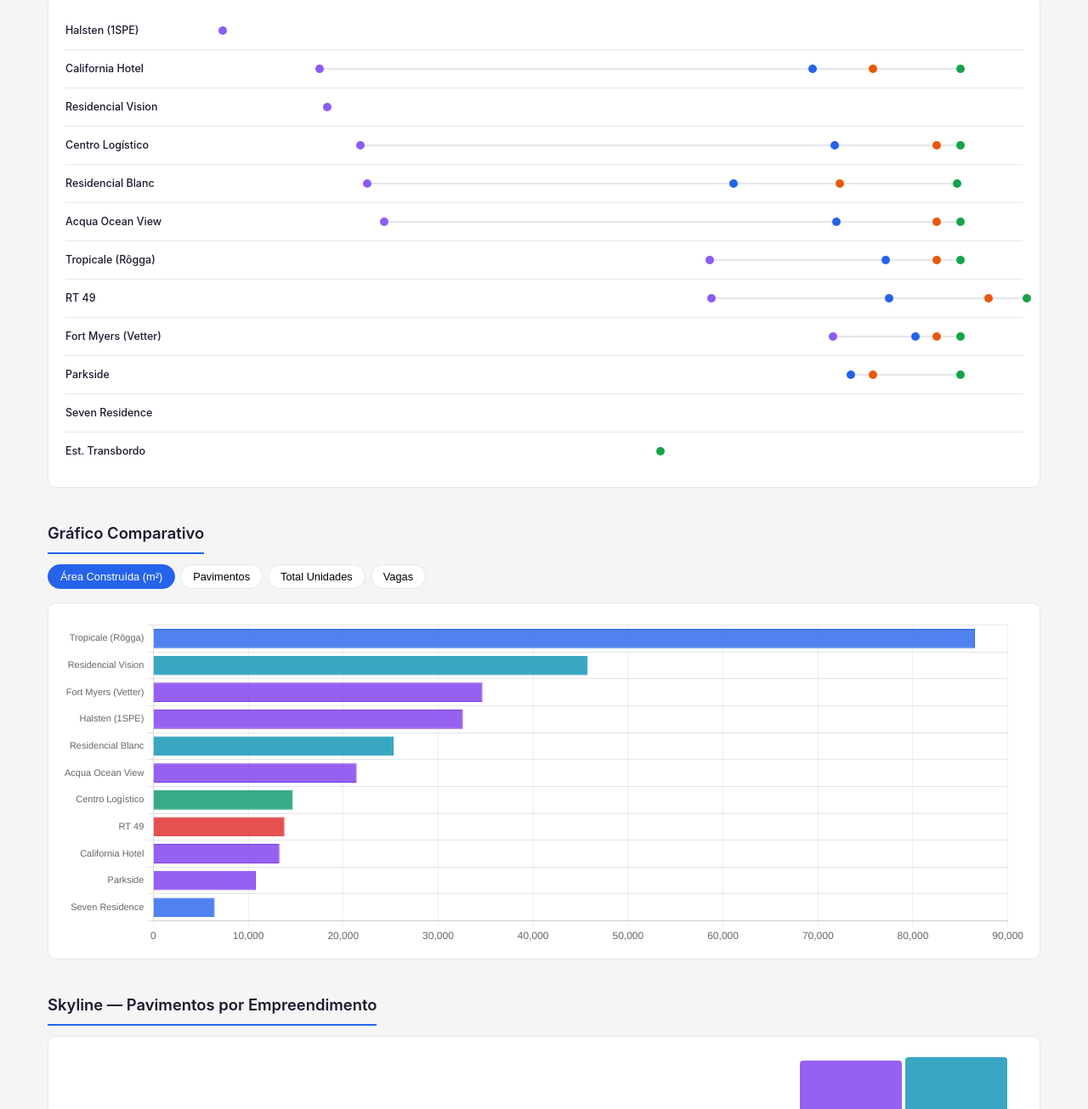
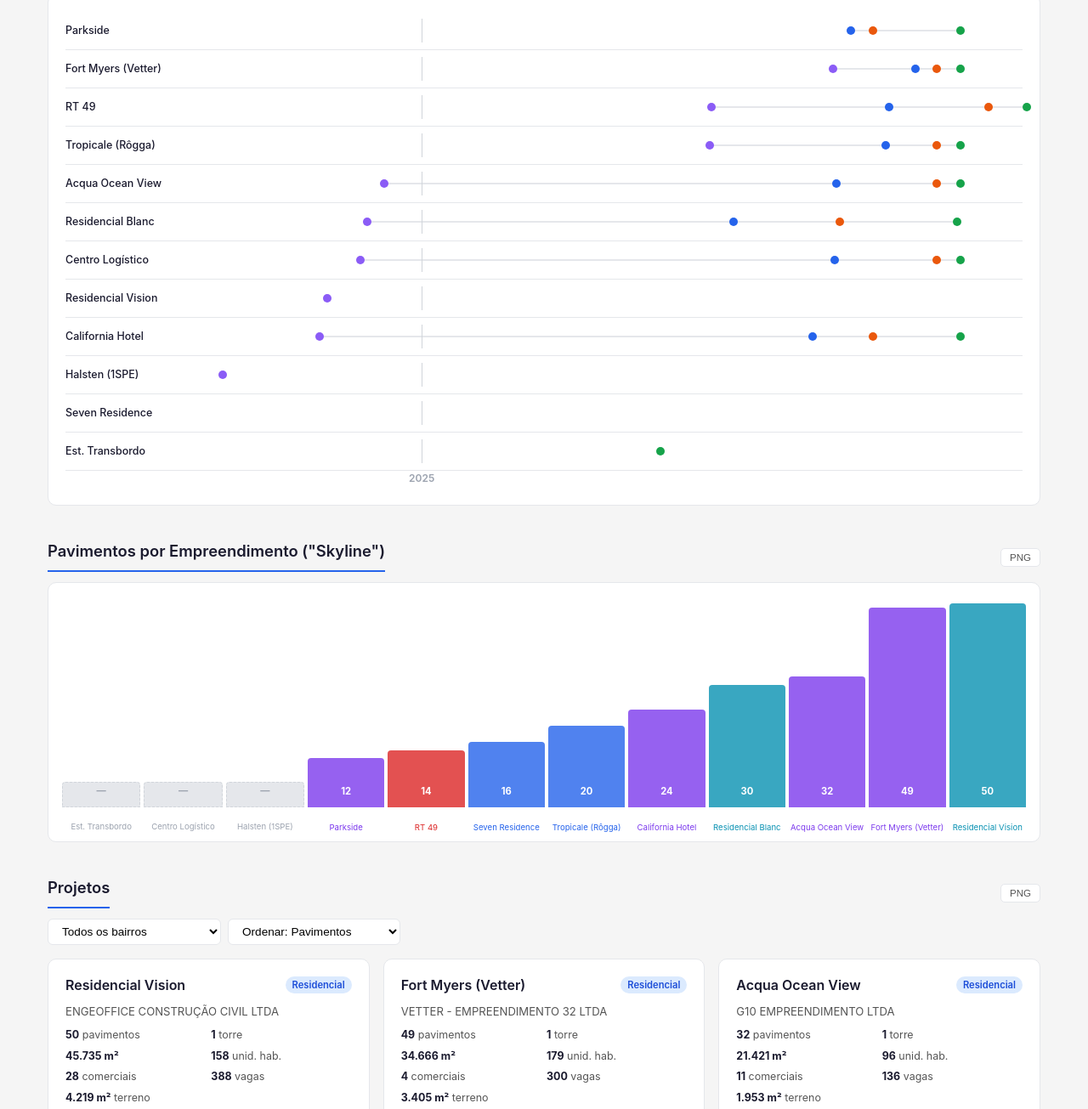
Before and after one commit to tiagovignatti/penha-concidade, a plain HTML site: page docs/index.html in a window 1280 px wide. Shown: the part 337-1642 px from the top of the page at 85% size. Drawn offline with nearby package versions, Linux system fonts and the light colour scheme.

Commit message:
Add per-section PNG export with attribution, remove global PDF/PNG export
Replace global export buttons with small per-section PNG buttons.
Each export includes attribution footer and hides the button itself.
Reorder sections: timeline, skyline, cards, chart. Show all 12
projects in skyline and chart. Remove jsPDF dependency.

```diff
--- a/docs/index.html
+++ b/docs/index.html
@@ -6,7 +6,6 @@
 <title>PUBLICAÇÕES EIV/RIV - CONCIDADE Penha/SC</title>
 <script src="https://cdn.jsdelivr.net/npm/chart.js@4.4.7/dist/chart.umd.min.js"></script>
 <script src="https://cdn.jsdelivr.net/npm/html2canvas@1.4.1/dist/html2canvas.min.js"></script>
-<script src="https://cdn.jsdelivr.net/npm/jspdf@2.5.2/dist/jspdf.umd.min.js"></script>
 <style>
 :root {
   --bg: #f5f5f5;
@@ -41,18 +40,24 @@ body {
 }
 .header h1 { font-size: 1.5rem; color: var(--text); }
 .header .subtitle { font-size: 0.9rem; color: var(--text-secondary); margin-top: 4px; }
-.export-btns { display: flex; gap: 8px; }
-.export-btns button {
-  padding: 8px 16px;
+.section-header {
+  display: flex;
+  justify-content: space-between;
+  align-items: center;
+  margin-bottom: 12px;
+}
+.section-header .section-title { margin-bottom: 0; }
+.section-export button {
+  padding: 4px 10px;
   border: 1px solid var(--border);
-  border-radius: 6px;
+  border-radius: 5px;
   background: var(--card-bg);
   cursor: pointer;
-  font-size: 0.85rem;
-  font-weight: 500;
+  font-size: 0.72rem;
+  color: var(--text-secondary);
   transition: background 0.2s;
 }
-.export-btns button:hover { background: var(--accent-light); }
+.section-export button:hover { background: var(--accent-light); color: var(--accent); }
 
 /* Summary Cards */
 .summary {
@@ -353,18 +358,14 @@ body {
       <h1>PUBLICAÇÕES EIV/RIV - CONCIDADE Penha/SC</h1>
       <div class="subtitle">Dados extraídos dos Relatórios de Impacto de Vizinhança publicados pelo Conselho Municipal da Cidade</div>
     </div>
-    <div class="export-btns">
-      <button onclick="exportPNG()">PNG</button>
-      <button onclick="exportPDF()">PDF</button>
-    </div>
   </div>
 
   <!-- Summary -->
   <div class="summary" id="summary"></div>
 
   <!-- Timeline -->
-  <div class="timeline-section">
-    <div class="section-title">Linha do Tempo</div>
+  <div class="timeline-section" id="sec-timeline">
+    <div class="section-header"><div class="section-title">Linha do Tempo</div><div class="section-export"><button onclick="exportSection('sec-timeline')">PNG</button></div></div>
     <div class="timeline-legend">
       <span class="legend-protocolo">Requerimento</span>
       <span class="legend-audiencia">Audiência Pública</span>
@@ -374,24 +375,15 @@ body {
     <div class="timeline-container" id="timeline"></div>
   </div>
 
-  <!-- Chart -->
-  <div class="chart-section">
-    <div class="section-title">Gráfico Comparativo</div>
-    <div class="chart-toggles" id="chart-toggles"></div>
-    <div class="chart-container">
-      <canvas id="barChart"></canvas>
-    </div>
-  </div>
-
   <!-- Skyline -->
-  <div class="skyline-section">
-    <div class="section-title">Skyline — Pavimentos por Empreendimento</div>
+  <div class="skyline-section" id="sec-skyline">
+    <div class="section-header"><div class="section-title">Pavimentos por Empreendimento ("Skyline")</div><div class="section-export"><button onclick="exportSection('sec-skyline')">PNG</button></div></div>
     <div class="skyline" id="skyline"></div>
   </div>
 
   <!-- Project Cards -->
-  <div class="cards-section">
-    <div class="section-title">Projetos</div>
+  <div class="cards-section" id="sec-cards">
+    <div class="section-header"><div class="section-title">Projetos</div><div class="section-export"><button onclick="exportSection('sec-cards')">PNG</button></div></div>
     <div class="filter-sort">
       <select id="filterBairro"><option value="">Todos os bairros</option></select>
       <select id="sortBy">
@@ -403,6 +395,15 @@ body {
       </select>
     </div>
     <div class="cards-grid" id="cards-grid"></div>
+  </div>
+
+  <!-- Chart -->
+  <div class="chart-section" id="sec-chart">
+    <div class="section-header"><div class="section-title">Gráfico Comparativo</div><div class="section-export"><button onclick="exportSection('sec-chart')">PNG</button></div></div>
+    <div class="chart-toggles" id="chart-toggles"></div>
+    <div class="chart-container">
+      <canvas id="barChart"></canvas>
+    </div>
   </div>
 
   <!-- Footer -->
@@ -556,8 +557,7 @@ function setChartMode(mode) {
 }
 
 function updateChart() {
-  const building = DATA.filter(p => p.categoria !== 'certidao_uso_solo')
-    .map(p => ({ ...p, unid_total: totalUnits(p) }))
+  const building = DATA.map(p => ({ ...p, unid_total: totalUnits(p) }))
     .sort((a, b) => (b[currentMode] || 0) - (a[currentMode] || 0));
 
   const labels = building.map(p => shortName(p));
@@ -601,21 +601,32 @@ function updateChart() {
 
 // ----- Skyline -----
 function renderSkyline() {
-  const building = DATA.filter(p => p.pavimentos && p.pavimentos > 0)
-    .sort((a, b) => (a.pavimentos || 0) - (b.pavimentos || 0));
-  const maxPav = Math.max(...building.map(p => p.pavimentos));
+  const all = [...DATA].sort((a, b) => (a.pavimentos || 0) - (b.pavimentos || 0));
+  const maxPav = Math.max(...all.map(p => p.pavimentos || 0));
   const maxH = 240;
 
   const el = document.getElementById('skyline');
-  el.innerHTML = building.map(p => {
-    const h = Math.max(30, (p.pavimentos / maxPav) * maxH);
+  el.innerHTML = all.map(p => {
+    const pav = p.pavimentos || 0;
     const color = bairroColor(p.bairro);
     const torres = p.torres || 1;
     const torreLabel = torres > 1 ? ` (${torres}t)` : '';
+
+    if (pav === 0) {
+      return `
+        <div class="skyline-bar" style="height:30px; background:#e5e7eb; border:1px dashed #d1d5db;"
+             title="${shortName(p)}: sem dados de pavimentos">
+          <span class="floors" style="color:#9ca3af">—</span>
+          <span class="name" style="position:absolute;bottom:-30px;color:#9ca3af">${shortName(p)}</span>
+        </div>
+      `;
+    }
+
+    const h = Math.max(30, (pav / maxPav) * maxH);
     return `
       <div class="skyline-bar" style="height:${h}px; background:${color}cc;"
-           title="${shortName(p)}: ${p.pavimentos} pav${torreLabel}">
-        <span class="floors">${p.pavimentos}</span>
+           title="${shortName(p)}: ${pav} pav${torreLabel}">
+        <span class="floors">${pav}</span>
         <span class="name" style="position:absolute;bottom:-30px;color:${color}">${shortName(p)}</span>
       </div>
     `;
@@ -718,11 +729,11 @@ function renderTimeline() {
     return ((d - minDate) / range) * 100;
   }
 
-  // Sort by protocol date (earliest first)
+  // Sort by protocol date (latest first)
   projects.sort((a, b) => {
-    const da = parseDate(a.data_protocolo) || parseDate(a.data_audiencia_publica) || new Date(9999, 0);
-    const db = parseDate(b.data_protocolo) || parseDate(b.data_audiencia_publica) || new Date(9999, 0);
-    return da - db;
+    const da = parseDate(a.data_protocolo) || parseDate(a.data_audiencia_publica) || new Date(0);
+    const db = parseDate(b.data_protocolo) || parseDate(b.data_audiencia_publica) || new Date(0);
+    return db - da;
   });
 
   const el = document.getElementById('timeline');
@@ -753,43 +764,64 @@ function renderTimeline() {
       </div>
     `;
   }).join('');
+
+  // Year markers — vertical lines + labels
+  const yearMarkers = [];
+  for (let y = minDate.getFullYear(); y <= maxDate.getFullYear() + 1; y++) {
+    const jan1 = new Date(y, 0, 1);
+    const pos = ((jan1 - minDate) / range) * 100;
+    if (pos > 0 && pos < 100) {
+      yearMarkers.push({ year: y, pos });
+    }
+  }
+
+  // Inject year lines into each timeline row
+  const rows = el.querySelectorAll('.timeline-track');
+  rows.forEach(track => {
+    yearMarkers.forEach(m => {
+      const line = document.createElement('div');
+      line.style.cssText = `position:absolute;left:${m.pos}%;top:0;bottom:0;width:1px;background:#d1d5db;z-index:0;`;
+      track.appendChild(line);
+    });
+  });
+
+  // Year labels at bottom
+  el.innerHTML += `
+    <div style="position:relative;height:20px;margin-left:180px;min-width:600px">
+      ${yearMarkers.map(m => `<span style="position:absolute;left:${m.pos}%;transform:translateX(-50%);font-size:0.75rem;font-weight:600;color:#9ca3af">${m.year}</span>`).join('')}
+    </div>
+  `;
 }
 
-// ----- Export -----
-async function captureContent() {
-  return html2canvas(document.getElementById('main-content'), {
+// ----- Export Section as PNG -----
+async function exportSection(sectionId) {
+  const section = document.getElementById(sectionId);
+  if (!section) return;
+
+  // Hide export button during capture
+  const exportBtn = section.querySelector('.section-export');
+  if (exportBtn) exportBtn.style.display = 'none';
+
+  // Temporarily add attribution footer
+  const footer = document.createElement('div');
+  footer.style.cssText = 'text-align:center;padding:12px 0 4px;font-size:0.72rem;color:#9ca3af;border-top:1px solid #e5e7eb;margin-top:12px;';
+  footer.textContent = `Fonte: Portal CONCIDADE — Prefeitura de Penha/SC | Gerado em ${new Date().toLocaleDateString('pt-BR')}`;
+  section.appendChild(footer);
+
+  const canvas = await html2canvas(section, {
     scale: 2,
     useCORS: true,
     backgroundColor: '#f5f5f5',
     logging: false,
   });
-}
 
-async function exportPNG() {
-  const canvas = await captureContent();
+  section.removeChild(footer);
+  if (exportBtn) exportBtn.style.display = '';
+
   const link = document.createElement('a');
-  link.download = 'concidade-penha-eiv-riv.png';
+  link.download = sectionId + '.png';
   link.href = canvas.toDataURL('image/png');
   link.click();
-}
-
-async function exportPDF() {
-  const canvas = await captureContent();
-  const { jsPDF } = window.jspdf;
-  const imgW = 210; // A4 width mm
-  const imgH = (canvas.height * imgW) / canvas.width;
-  const pageH = 297; // A4 height mm
-
-  const pdf = new jsPDF('p', 'mm', 'a4');
-  let y = 0;
-  const imgData = canvas.toDataURL('image/png');
-
-  while (y < imgH) {
-    if (y > 0) pdf.addPage();
-    pdf.addImage(imgData, 'PNG', 0, -y, imgW, imgH);
-    y += pageH;
-  }
-  pdf.save('concidade-penha-eiv-riv.pdf');
 }
 
 // ----- Init -----
```
